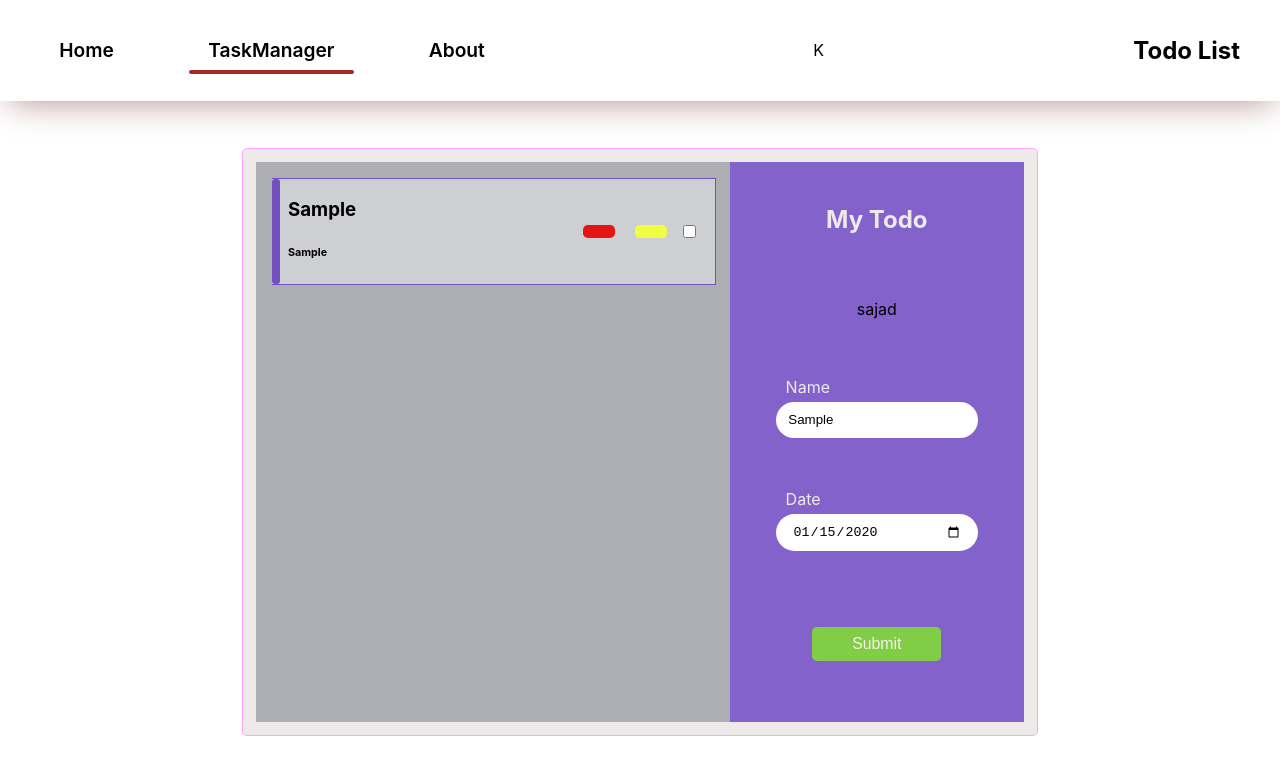
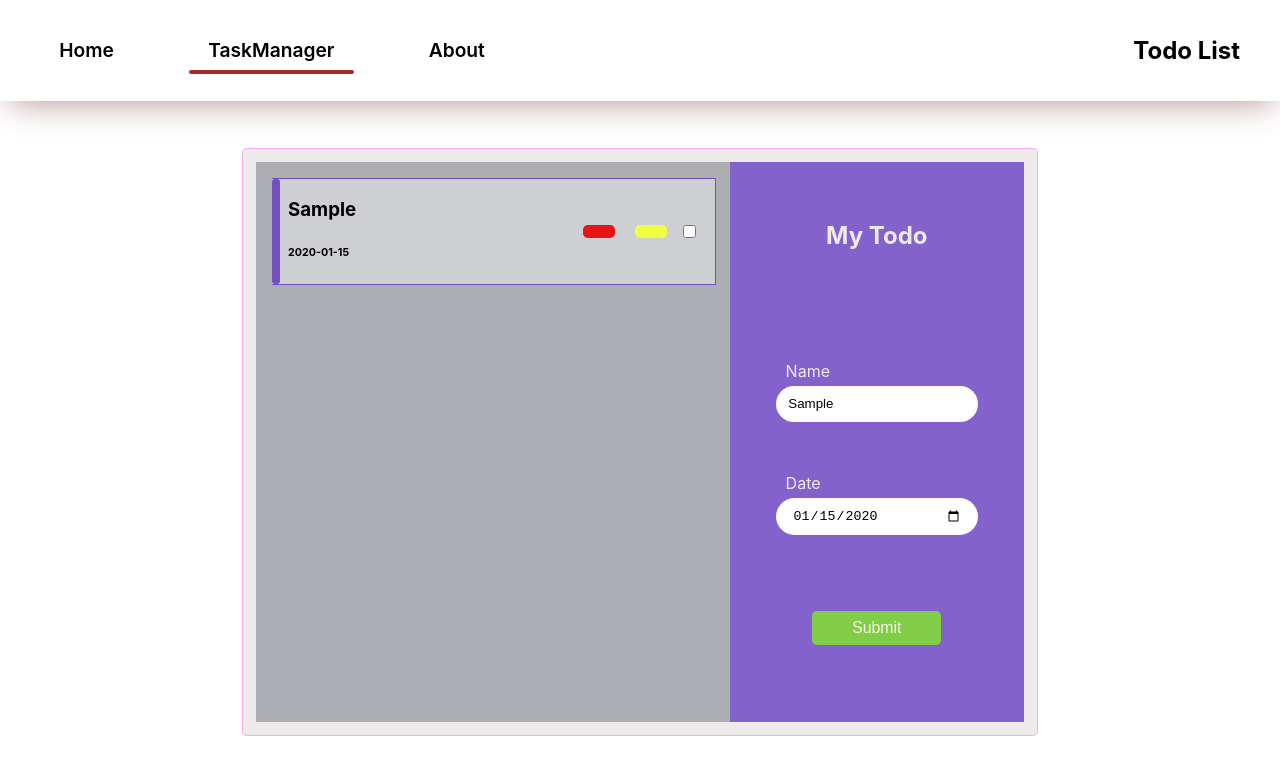
Before and after one commit to soranlotfi/To-do-list, a React (Create React App) app: page /tasks in a window 1280 px wide. Both pictures are taken after typing "Sample", "2020-01-15" into the empty fields and a click on the button "Submit". Shown: the top 774 px of the page. Built offline with nearby package versions, Linux system fonts and the light colour scheme; some icons are missing.

Commit message:
generate-add-toggle-delete-for-todos-using-use-reducer

```diff
--- a/src/Components/Layouts/Navbar/index.js
+++ b/src/Components/Layouts/Navbar/index.js
@@ -11,7 +11,6 @@ export const Navbar = () => {
                 <NavLink to="/tasks">TaskManager</NavLink>
                 <NavLink to="/about">About</NavLink>
             </div>
-            <div onClick={() => setTest(dispatch, !controller.test)}>K</div>
             <h2 className="navbar-brand">
                 Todo List
             </h2>
--- a/src/pages/TaskPage/components/TasktCard/index.js
+++ b/src/pages/TaskPage/components/TasktCard/index.js
@@ -1,27 +1,31 @@
 import "./style.css"
+import {ACTIONS} from "../../index";
+import {reducer} from "../../index";
 
-const TodoCard = ({name,date})=>{
-
-    return(
-
-        <>
-
-            <div className="task-card">
+const TodoCard = ({todo, dispatch}) => {
+    console.log("here is :")
+    console.log(todo.name)
+    return (
+        <div  style={{opacity: todo.completed ? "0.3" : "1"}}  className="task-card">
             <div className="taskCard-title">
-                    <h3> {name}</h3>
-                    <h6>{date}</h6>
+                <h3> {todo.name}</h3>
+                <h6>{todo.date}</h6>
             </div>
             <div className="task-btns">
-                    <button className="taskBtn deleteBtn">
+                <button
+                    onClick={()=>dispatch({type:ACTIONS.DELETE_TODO , payload:{id : todo.id}})}
+                    className="taskBtn deleteBtn">
                     <i className="fa fa-trash"></i>
                 </button>
                 <button className="taskBtn editBtn">
                     <i className="fa fa-edit"></i>
                 </button>
-                    <input type="checkbox" name="done" id="doneBtn"/>
+                <input type="checkbox" name="done" id="doneBtn"
+                       onChange={() => dispatch({type: ACTIONS.TOGGLE_TODO, payload: {id: todo.id}})}
+                />
             </div>
         </div>
-        </>
+
     )
 }
 
--- a/src/pages/TaskPage/index.js
+++ b/src/pages/TaskPage/index.js
@@ -1,8 +1,7 @@
 import PageLayout from "../../Components/Layouts/PageLayout";
 import "./style.css"
-import React from "react";
+import React, {useReducer, useState} from "react";
 import TodoCard from "./components/TasktCard/index";
-import {useRef, useState} from "react";
 import {v4 as uuid} from "uuid"
 import {useFormik} from "formik";
 import * as Yup from "yup"
@@ -11,19 +10,47 @@ import {useAppContextController} from "../../context/appContext";
 
 const validationSchema = Yup.object({
     taskName: Yup.string().max(20, "the max size of the first name is 20 ..!").required("taskName cannot be emptey"),
-
     taskDate: Yup.date().required("Todo date can not be empty ..!")
 })
+
+export const ACTIONS = {
+    ADD_TODO: "add-todo",
+    TOGGLE_TODO: "toggle-todo",
+    DELETE_TODO: "delete-todo",
+}
+
+// The reducer function manages create toggle and delete
+export function reducer(todos, action) {
+    switch (action.type) {
+        case ACTIONS.ADD_TODO:
+            return [...todos, newTodo(action.payload.name, action.payload.date)]
+        case ACTIONS.TOGGLE_TODO:
+            return todos.map(todo => {
+                if (todo.id === action.payload.id) {
+                    console.log(todo.completed)
+                    return {...todo, completed: !todo.completed}
+                }
+                return todo
+            })
+        case ACTIONS.DELETE_TODO:
+            return todos.filter(todo => todo.id != action.payload.id)
+        default:
+            return todos
+    }
+
+}
+
+// this function generates a new to do and stores it
+function newTodo(name, date) {
+    return {id: uuid(), name: name, date: date, completed: false}
+}
+
 const TaskPage = () => {
-    const [controller, dispatch] = useAppContextController()
-    const {test} = controller
+    const [todos, dispatch] = useReducer(reducer, [])
+
     const handleSubmit = (values) => {
         console.log(values)
-        const name =values.taskName;
-        const date =values.taskName;
-
-        setData(r => [...r, {name, date}]);
-        // console.log(data)
+        dispatch({type: ACTIONS.ADD_TODO, payload: {name: values.taskName, date: values.taskDate}})
     };
     const formik = useFormik({
         initialValues: {
@@ -31,16 +58,9 @@ const TaskPage = () => {
             taskDate: ""
         },
         validationSchema,
-        onSubmit:handleSubmit
+        onSubmit: handleSubmit
     })
     // formik section
-
-
-    const [data, setData] = useState([]);
-    const input1 = useRef();
-    const input2 = useRef()
-
-
 
     return (
         <PageLayout footer={false}>
@@ -50,7 +70,7 @@ const TaskPage = () => {
                         <div className="task-top">
                             <h1>My Todo</h1>
                         </div>
-                        <div hidden={!test}> sajad</div>
+
                         {/*-------------------------------------*/}
                         <form className="todo-entry" onSubmit={formik.handleSubmit}>
                             <div className="input-container" id="name">
@@ -62,7 +82,6 @@ const TaskPage = () => {
                                     name="taskName"
                                     id="taskName"
                                     className="name-input"
-                                    ref={input1}
                                     value={formik.values.taskName}
                                     onChange={formik.handleChange}
                                     onBlur={formik.handleBlur}
@@ -77,7 +96,6 @@ const TaskPage = () => {
                                     type="date"
                                     id="taskDate"
                                     className="date-input"
-                                    ref={input2}
                                     name="taskDate"
                                     value={formik.values.taskDate}
                                     onChange={formik.handleChange}
@@ -98,8 +116,8 @@ const TaskPage = () => {
                     <div className="todos-show">
                         <div className="todoCard-container">
                             {
-                                data.map(r =>
-                                    <TodoCard key={uuid()} name={r.name} date={r.date}/>
+                                todos.map(todo =>
+                                    <TodoCard key={todo.id} todo={todo} dispatch={dispatch}/>
                                 )
                             }
                         </div>
--- a/src/pages/TaskPage/style.css
+++ b/src/pages/TaskPage/style.css
@@ -87,6 +87,7 @@
     flex-basis: 60%;
     height: 100%;
     padding:0 1rem;
+    overflow: auto;
 }
 
 .input-container p {
```
Lines whose indentation alone changed are shown as unchanged.
